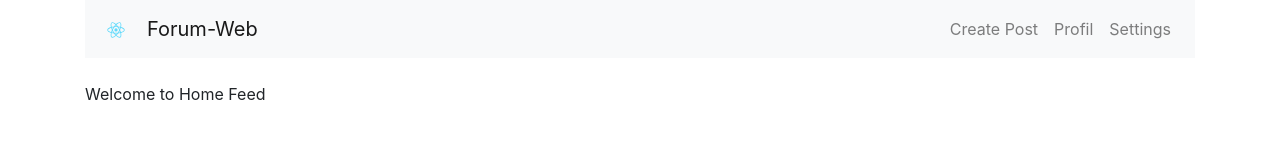
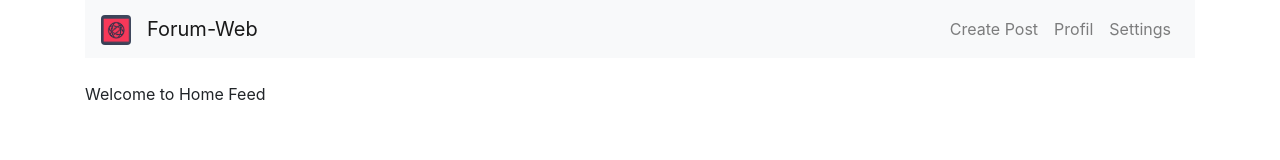
Before and after one commit to welbcmyk/web-forum, a React (Create React App) app: page / in a window 1280 px wide. Shown: the top 160 px of the page. Built offline with nearby package versions, Linux system fonts and the light colour scheme.

Commit message:
changed navbar logo

```diff
--- a/src/components/navbar.component.js
+++ b/src/components/navbar.component.js
@@ -4,16 +4,15 @@ import { BrowserRouter as Router, Route, Link } from "react-router-dom";
 import LoggedInNavbar from "./logged-in.navbar.component";
 import LoggedOutNavbar from "./logged-out.navbar.component";
 
-import logo from "../logo.svg";
-
+import logo from "../images/logo1.png";
 
 export default class Navbar extends Component {
     render() {
         return ( // TODO add log in chack variable
             <nav className="navbar navbar-expand-lg navbar-light bg-light">
-                <a class="navbar-brand" href="https://codingthesmartway.com" target="_blank">
-                    <img src={logo} width="30" height="30" alt="CodingTheSmartWay.com" />
-                </a>
+                <Link to="/" class="navbar-brand">
+                    <img class="rounded" src={logo} width="30" height="30"/>
+                </Link>
                 <Link to="/" className="navbar-brand">Forum-Web</Link>
                 <div className="collpase navbar-collapse">
                 </div>
```
Also changed, not shown: src/images/logo1.png (added).
